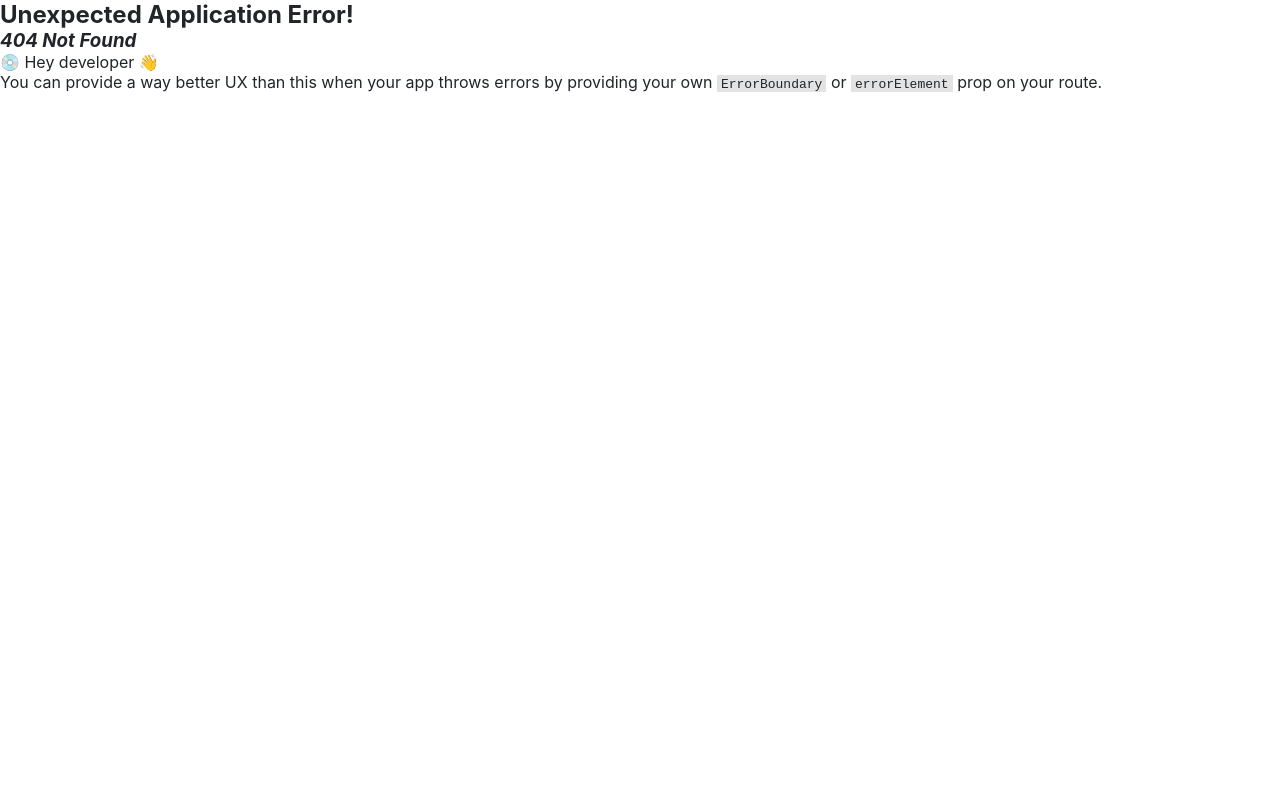
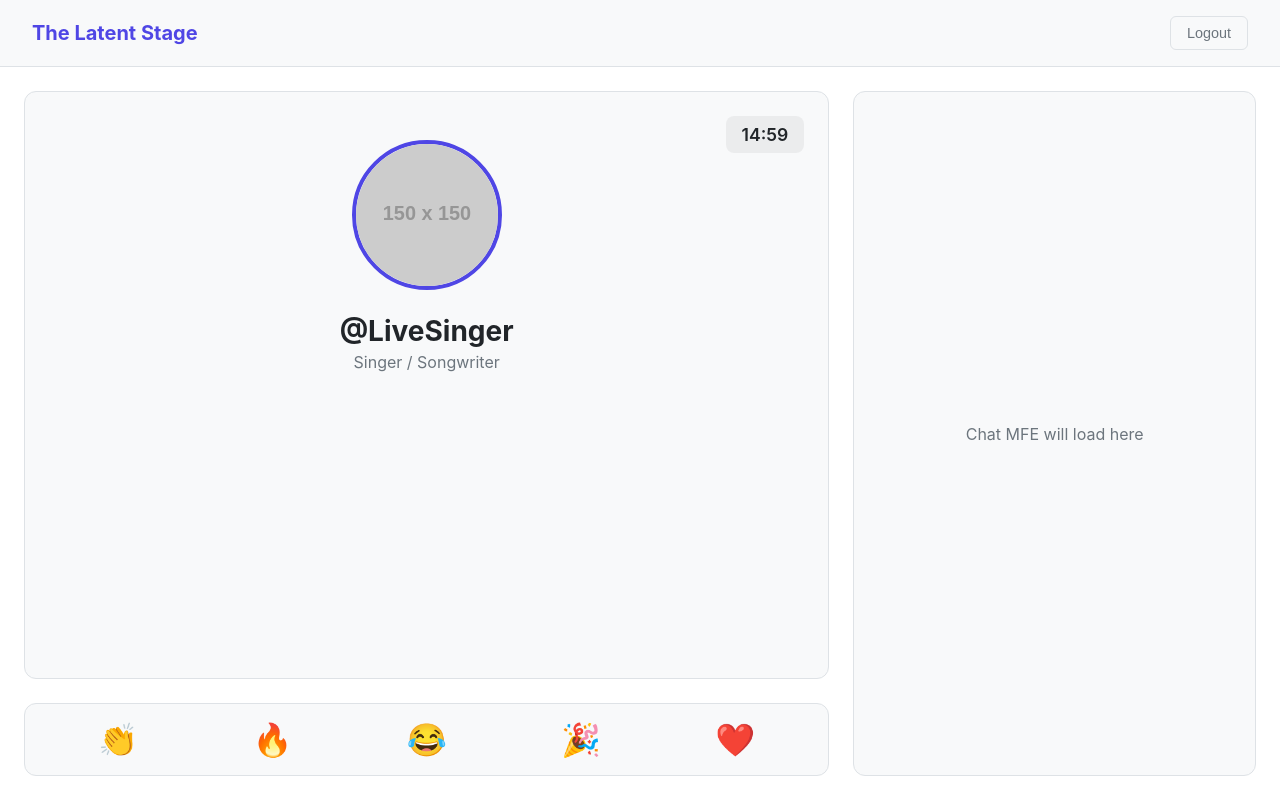
Before and after one commit to zeeshan-ahmad-khan/latent-stage, a React (Vite) app: page /room/1 in a window 1280 px wide. Before the commit this address had no page. Built offline with nearby package versions, Linux system fonts and the light colour scheme; sample sign-in values are in the browser's storage.

Commit message:
screen: performance room page

```diff
--- a/src/components/MainLayout.tsx
+++ b/src/components/MainLayout.tsx
@@ -22,7 +22,7 @@ const styles: { [key: string]: React.CSSProperties } = {
   },
   contentArea: {
     flex: 1, // This makes the content area take up all remaining space
-    display: "flex",
+
     overflow: "hidden", // Prevents this container from creating scrollbars
   },
 };
--- a/src/components/ScheduleTimeline.tsx
+++ b/src/components/ScheduleTimeline.tsx
@@ -6,9 +6,13 @@ const containerVariants = {
   hidden: { opacity: 0 },
   visible: {
     opacity: 1,
-    transition: { staggerChildren: 0.1, delayChildren: 0.3 },
+    transition: {
+      staggerChildren: 0.1,
+      delayChildren: 0.3,
+    },
   },
 };
+
 const itemVariants = {
   hidden: { y: 20, opacity: 0 },
   visible: { y: 0, opacity: 1 },
@@ -24,7 +28,10 @@ const ScheduleTimeline: React.FC = () => {
       initial="hidden"
       animate="visible"
     >
-      <h3 style={{ textAlign: "center" }}>Tonight's Schedule</h3>
+      <h3 style={styles.title}>Tonight's Schedule</h3>
+
+      {/* This new div is the scrollable container for the list */}
+      <div style={styles.scrollableList}>
         {schedule.map((slot, index) => (
           <ScheduleItem
             key={index}
@@ -33,6 +40,7 @@ const ScheduleTimeline: React.FC = () => {
             status={slot.status}
           />
         ))}
+      </div>
     </motion.div>
   );
 };
@@ -50,12 +58,27 @@ const ScheduleItem: React.FC<{
   </motion.div>
 );
 
-// --- Styles defined as an object in the same file ---
 const styles: { [key: string]: React.CSSProperties } = {
+  // This is the main container for the whole component
   timelineContainer: {
     width: "100%",
     maxWidth: "500px",
     marginTop: "2rem",
+    display: "flex", // Use flexbox for layout
+    flexDirection: "column",
+    // This is important: it makes sure the component doesn't grow taller than the available space
+    flex: 1,
+    overflow: "hidden",
+  },
+  title: {
+    textAlign: "center",
+    flexShrink: 0, // Prevents the title from shrinking
+  },
+  // This container will hold and scroll the list items
+  scrollableList: {
+    flex: 1, // Allows this div to grow and fill the remaining space
+    overflowY: "auto", // Adds a scrollbar ONLY if the content overflows
+    paddingRight: "1rem", // Prevents scrollbar from overlapping content
   },
   scheduleItem: {
     display: "flex",
--- /dev/null
+++ b/src/components/room/EmojiBar.tsx
@@ -0,0 +1,46 @@
+import React from "react";
+import { motion } from "framer-motion";
+
+const EmojiBar: React.FC = () => {
+  const emojis = ["👏", "🔥", "😂", "🎉", "❤️"];
+
+  return (
+    <motion.div
+      style={styles.container}
+      initial={{ opacity: 0, y: 20 }}
+      animate={{ opacity: 1, y: 0 }}
+      transition={{ duration: 0.5, delay: 0.2 }}
+    >
+      {emojis.map((emoji, index) => (
+        <motion.button
+          key={index}
+          style={styles.emojiButton}
+          whileHover={{ scale: 1.1 }}
+          whileTap={{ scale: 0.9 }}
+        >
+          {emoji}
+        </motion.button>
+      ))}
+    </motion.div>
+  );
+};
+
+const styles: { [key: string]: React.CSSProperties } = {
+  container: {
+    backgroundColor: "var(--surface)",
+    borderRadius: "12px",
+    padding: "1rem",
+    marginTop: "1.5rem",
+    display: "flex",
+    justifyContent: "space-around",
+    border: "1px solid var(--border-color)",
+  },
+  emojiButton: {
+    all: "unset",
+    fontSize: "2rem",
+    cursor: "pointer",
+    transition: "transform 0.2s",
+  },
+};
+
+export default EmojiBar;
--- /dev/null
+++ b/src/components/room/PerformerDisplay.tsx
@@ -0,0 +1,65 @@
+import React from "react";
+import { motion } from "framer-motion";
+
+const PerformerDisplay: React.FC = () => {
+  return (
+    <motion.div
+      style={styles.container}
+      initial={{ opacity: 0, scale: 0.95 }}
+      animate={{ opacity: 1, scale: 1 }}
+      transition={{ duration: 0.5 }}
+    >
+      <div style={styles.timer}>14:59</div>
+      <img
+        src="https://placehold.co/150x150/eef2ff/4f46e5?text=LS"
+        alt="Performer"
+        style={styles.avatar}
+      />
+      <h2 style={styles.username}>@LiveSinger</h2>
+      <p style={styles.talent}>Singer / Songwriter</p>
+    </motion.div>
+  );
+};
+
+const styles: { [key: string]: React.CSSProperties } = {
+  container: {
+    backgroundColor: "var(--surface)",
+    borderRadius: "12px",
+    padding: "3rem 2rem",
+    display: "flex",
+    flexDirection: "column",
+    alignItems: "center",
+    textAlign: "center",
+    border: "1px solid var(--border-color)",
+    flex: 1, // This makes the component grow to fill the available space
+    position: "relative", // Needed for the timer's absolute positioning
+  },
+  timer: {
+    position: "absolute",
+    top: "1.5rem",
+    right: "1.5rem",
+    backgroundColor: "rgba(0,0,0,0.05)",
+    padding: "0.5rem 1rem",
+    borderRadius: "8px",
+    fontSize: "1.1rem",
+    fontWeight: "600",
+    color: "var(--text-primary)",
+  },
+  avatar: {
+    width: "150px",
+    height: "150px",
+    borderRadius: "50%",
+    border: "4px solid var(--accent)",
+    marginBottom: "1.5rem",
+  },
+  username: {
+    margin: 0,
+    fontSize: "1.75rem",
+  },
+  talent: {
+    margin: "0.25rem 0 0 0",
+    color: "var(--text-secondary)",
+  },
+};
+
+export default PerformerDisplay;
--- /dev/null
+++ b/src/pages/PerformanceRoomPage.tsx
@@ -0,0 +1,61 @@
+import React, { Suspense } from "react";
+import PerformerDisplay from "../components/room/PerformerDisplay";
+import EmojiBar from "../components/room/EmojiBar";
+
+// Placeholder for the chat MFE
+const ChatPanelPlaceholder: React.FC = () => (
+  <div
+    style={{
+      backgroundColor: "var(--surface)",
+      borderRadius: "12px",
+      border: "1px solid var(--border-color)",
+      height: "100%",
+      display: "flex",
+      alignItems: "center",
+      justifyContent: "center",
+      color: "var(--text-secondary)",
+    }}
+  >
+    Chat MFE will load here
+  </div>
+);
+
+const PerformanceRoomPage: React.FC = () => {
+  return (
+    <div style={styles.pageContainer}>
+      {/* Left Panel */}
+      <div style={styles.leftPanel}>
+        <PerformerDisplay />
+        <EmojiBar />
+      </div>
+
+      {/* Right Panel (Chat) */}
+      <div style={styles.rightPanel}>
+        <ChatPanelPlaceholder />
+      </div>
+    </div>
+  );
+};
+
+const styles: { [key: string]: React.CSSProperties } = {
+  pageContainer: {
+    display: "flex",
+
+    gap: "1.5rem",
+    padding: "1.5rem",
+    height: "100%",
+    boxSizing: "border-box",
+  },
+  leftPanel: {
+    flex: 2, // This makes the left panel take up 2/3 of the space
+    display: "flex",
+    flexDirection: "column",
+  },
+  rightPanel: {
+    flex: 1, // This makes the right panel take up 1/3 of the space
+    display: "flex",
+    flexDirection: "column",
+  },
+};
+
+export default PerformanceRoomPage;
```
Also changed, not shown: src/Router.tsx (+6 -1 lines). Lines whose indentation alone changed are shown as unchanged.
